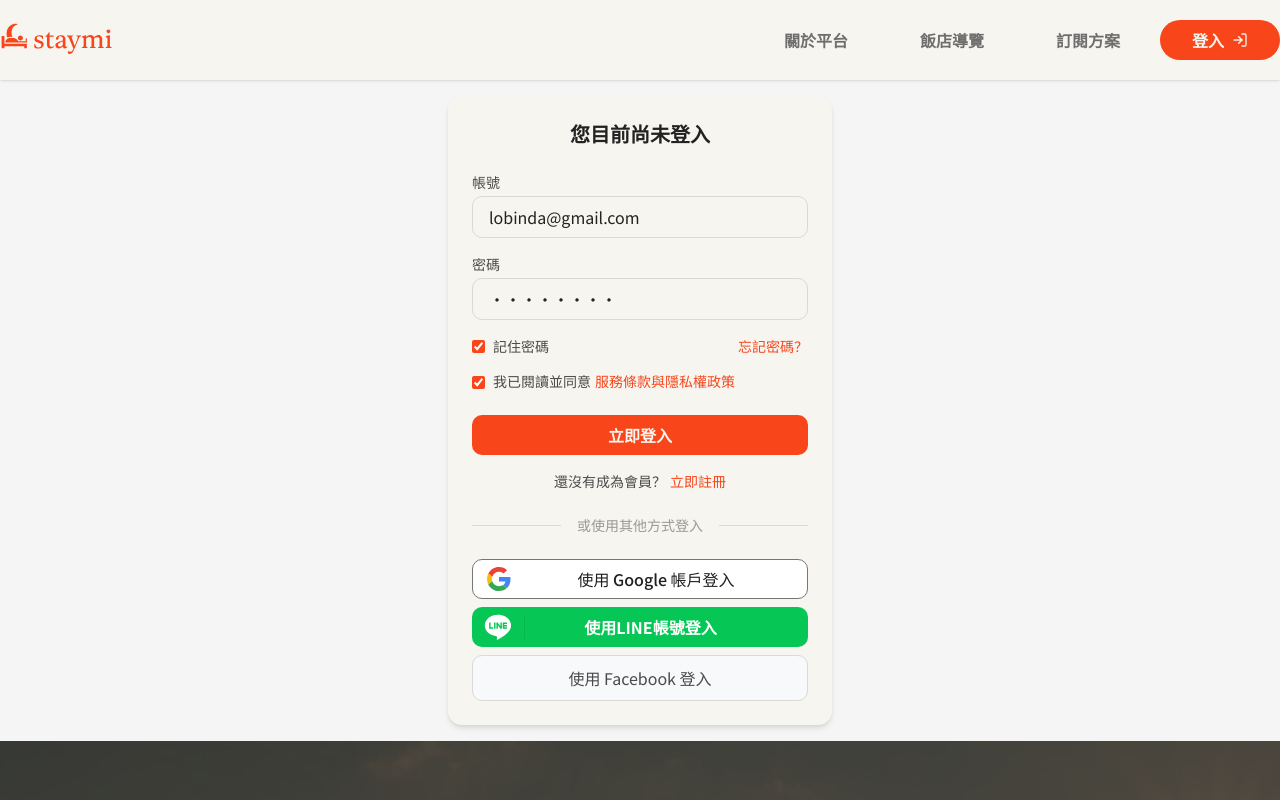
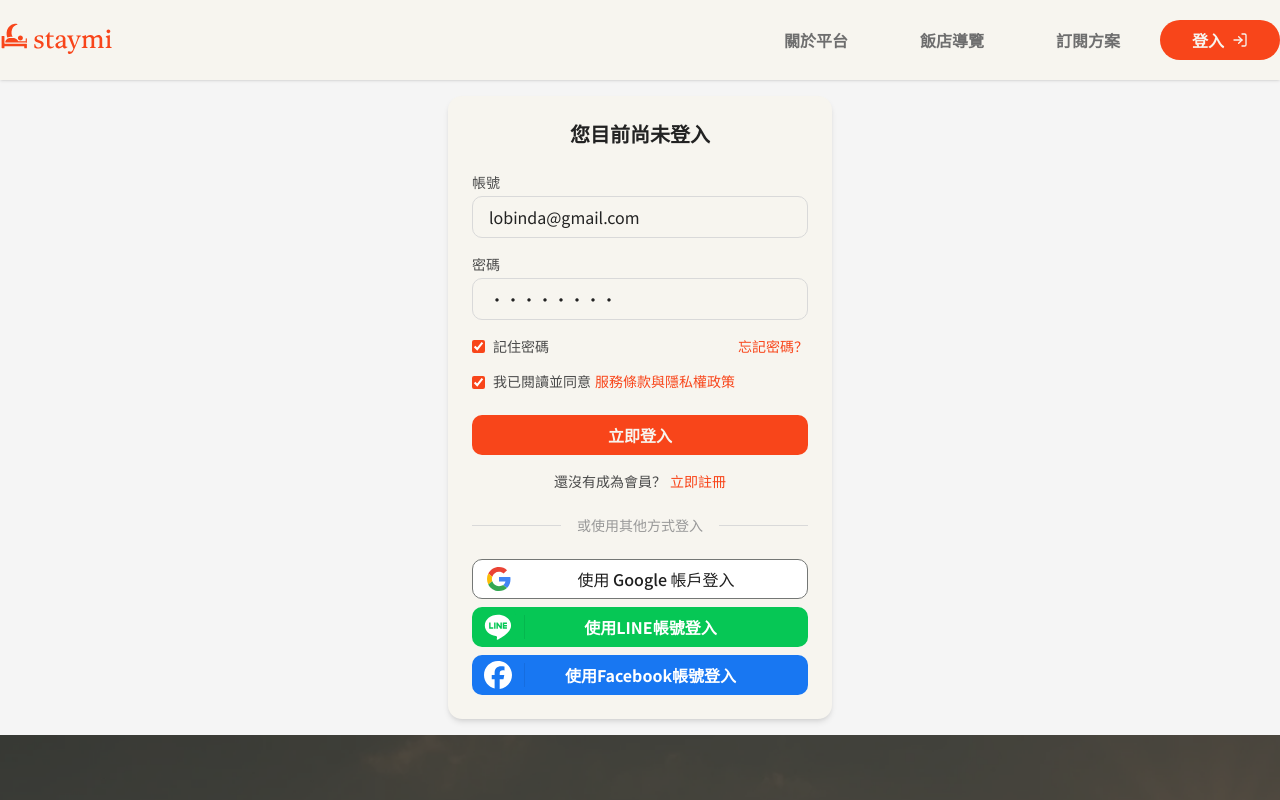
Before and after one commit to MisTPEBUS/stay-mi-next-app, a Next.js app: page /login in a window 1280 px wide. Shown: the top 800 px of the page. Built offline with nearby package versions, Linux system fonts and the light colour scheme; no server answers.

Commit message:
feat: 新增Facebook 登入按鈕及功能

```diff
--- /dev/null
+++ b/src/app/(auth)/login/_components/FacebookButton.tsx
@@ -0,0 +1,21 @@
+import IconFacebook from "@/components/Icons/IconFcebook";
+import { Button } from "@/components/ui/button";
+
+const FacebookButton = () => {
+  const handleFacebookLogin = () => {
+    const backendUrl = process.env.NEXT_PUBLIC_BACKEND_URL || "http://localhost:6543";
+    window.location.href = `${backendUrl}/api/v1/users/facebook/`;
+  };
+
+  return (
+    <Button type="button" variant="facebookLogin" onClick={handleFacebookLogin} className="flex rounded-lg pl-2">
+      <div className="relative flex size-9 items-center justify-center">
+        <IconFacebook className="absolute size-7" />
+        <div className="fill-[#1877F2]"></div>
+      </div>
+      <p className="flex-1 border-l border-[#000000]/8 disabled:text-[#1E1E1E]/20">使用Facebook帳號登入</p>
+    </Button>
+  );
+};
+
+export default FacebookButton;
--- a/src/app/(auth)/login/_components/LoginForm/page.tsx
+++ b/src/app/(auth)/login/_components/LoginForm/page.tsx
@@ -8,6 +8,7 @@ import { Button } from "@/components/ui/button";
 import { useHandleUserLogin } from "@/hooks/userHandlerLogin";
 import { LoginRequestSchema, LoginRequestSchemaType } from "@/schema/auth.dto";
 
+import FacebookButton from "../FacebookButton";
 import GoogleButton from "../GoogleButton";
 import LineButton from "../LineButton";
 
@@ -134,14 +135,7 @@ const LoginForm = () => {
           {/* Google 登入 */}
           <GoogleButton />
           <LineButton />
-          <div className="flex justify-center">
-            <a
-              href="#"
-              className="flex w-full items-center justify-center gap-2 rounded-lg border border-[#D9D9D9] bg-[#F8F9FA] py-2.5 text-[#4A4A4A] transition hover:bg-[#E0E0E0]"
-            >
-              使用 Facebook 登入
-            </a>
-          </div>
+          <FacebookButton />
         </div>
       </form>
     </div>
--- /dev/null
+++ b/src/components/Icons/IconFcebook.tsx
@@ -0,0 +1,11 @@
+import React from "react";
+
+const IconFacebook = (props: React.SVGProps<SVGSVGElement>) => {
+  return (
+    <svg xmlns="http://www.w3.org/2000/svg" viewBox="0 0 512 512" fill="currentColor" {...props}>
+      <path d="M512 256C512 114.6 397.4 0 256 0S0 114.6 0 256C0 376 82.7 476.8 194.2 504.5V334.2H141.4V256h52.8V222.3c0-87.1 39.4-127.5 125-127.5c16.2 0 44.2 3.2 55.7 6.4V172c-6-.6-16.5-1-29.6-1c-42 0-58.2 15.9-58.2 57.2V256h83.6l-14.4 78.2H287V510.1C413.8 494.8 512 386.9 512 256h0z" />
+    </svg>
+  );
+};
+
+export default IconFacebook;
--- a/src/components/ui/button.tsx
+++ b/src/components/ui/button.tsx
@@ -22,6 +22,8 @@ const buttonVariants = cva(
           "relative w-full gap-2 bg-[#06C755] text-white-pure font-bold px-6 py-3 hover:after:absolute hover:after:inset-0 hover:after:bg-black/10 active:after:absolute active:after:inset-0 active:after:bg-black/30 disabled:bg-white disabled:border disabled:border-[#E5E5E5]/60 disabled:text-[#1E1E1E]/20",
         googleLogin:
           "relative w-full gap-2 bg-white-pure text-[#1f1f1f] font-medium px-6 py-3 border border-[#747775] rounded-md hover:bg-[#303030]/8 active:bg-[#e8e8e8] transition-colors duration-150 disabled:opacity-50 disabled:cursor-not-allowed cursor-pointer",
+        facebookLogin:
+          "relative w-full gap-2 bg-[#1877F2] text-white-pure hover:bg-[#155dbd]  font-bold py-3 px-6 rounded-md hover:after:absolute hover:after:inset-0 hover:after:bg-black/10 active:after:absolute active:after:inset-0 active:after:bg-black/30 disabled:bg-white disabled:border disabled:border-[#E5E5E5]/60 disabled:text-[#1E1E1E]/20",
       },
       size: {
         default: "h-10 px-8 rounded-full",
```
